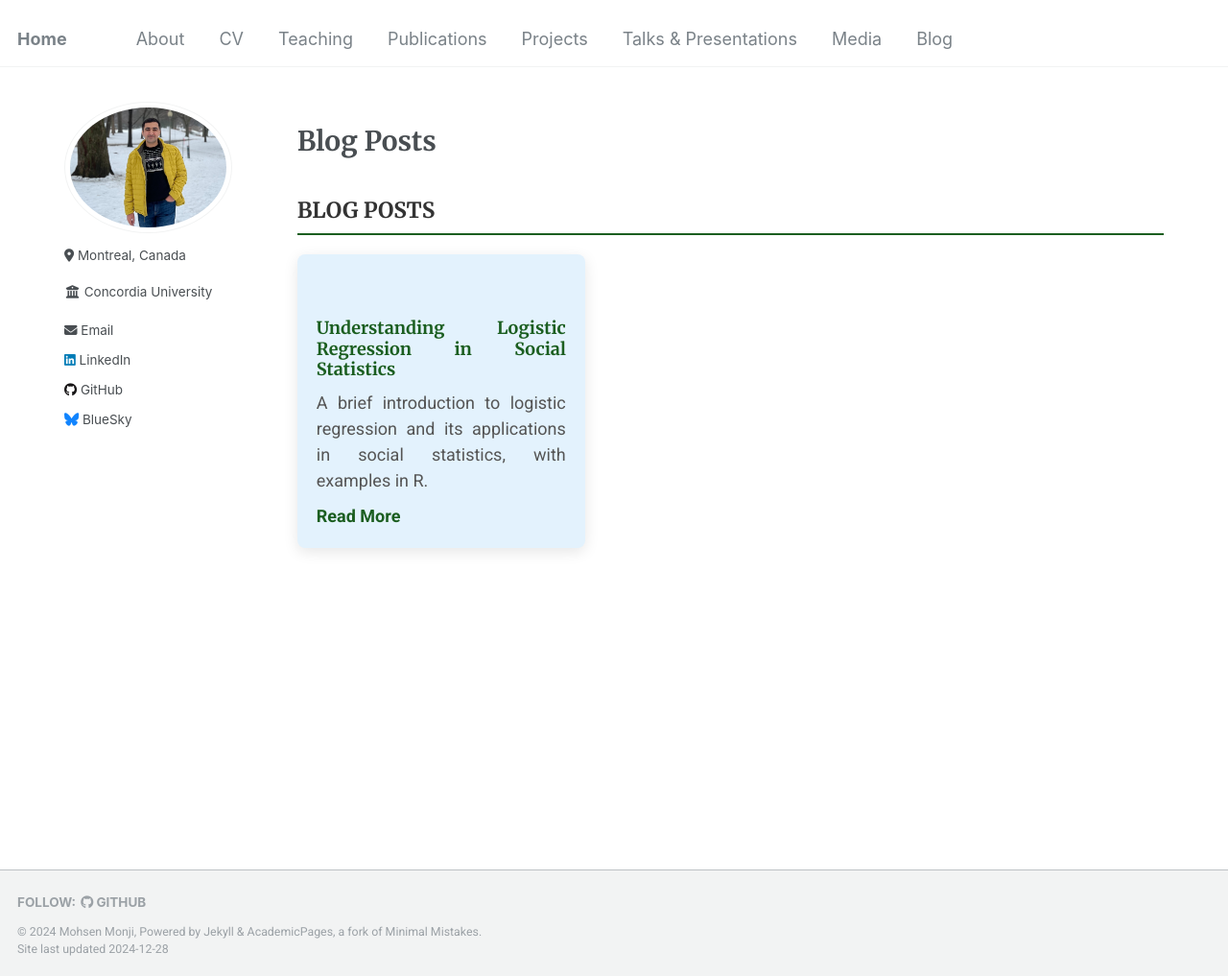
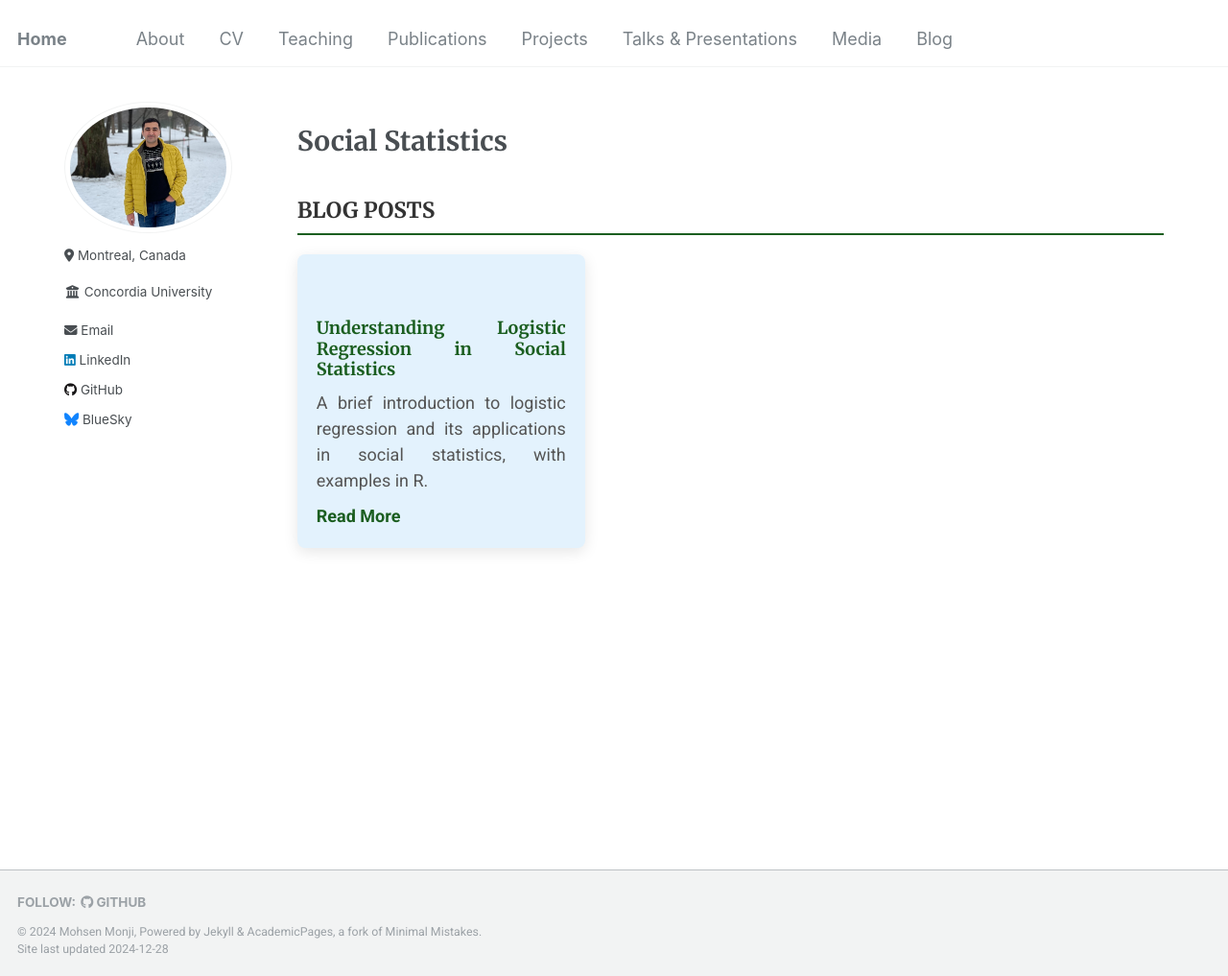
Before and after one commit to Mohsnmonji/mohsnmonji.github.io, a Jekyll site: the page built from _pages/year-archive.html, in a window 1280 px wide and 1017 px high. Shown: the whole window at 96% size. Built offline with Jekyll 4.4.1, drawn with Linux system fonts in a browser that asks for light colours.

Commit message:
Update year-archive.html

```diff
--- a/_pages/year-archive.html
+++ b/_pages/year-archive.html
@@ -1,7 +1,7 @@
 ---
 layout: archive
 permalink: /year-archive/
-title: "Blog Posts"
+title: "Social Statistics"
 author_profile: true
 ---
 
```
